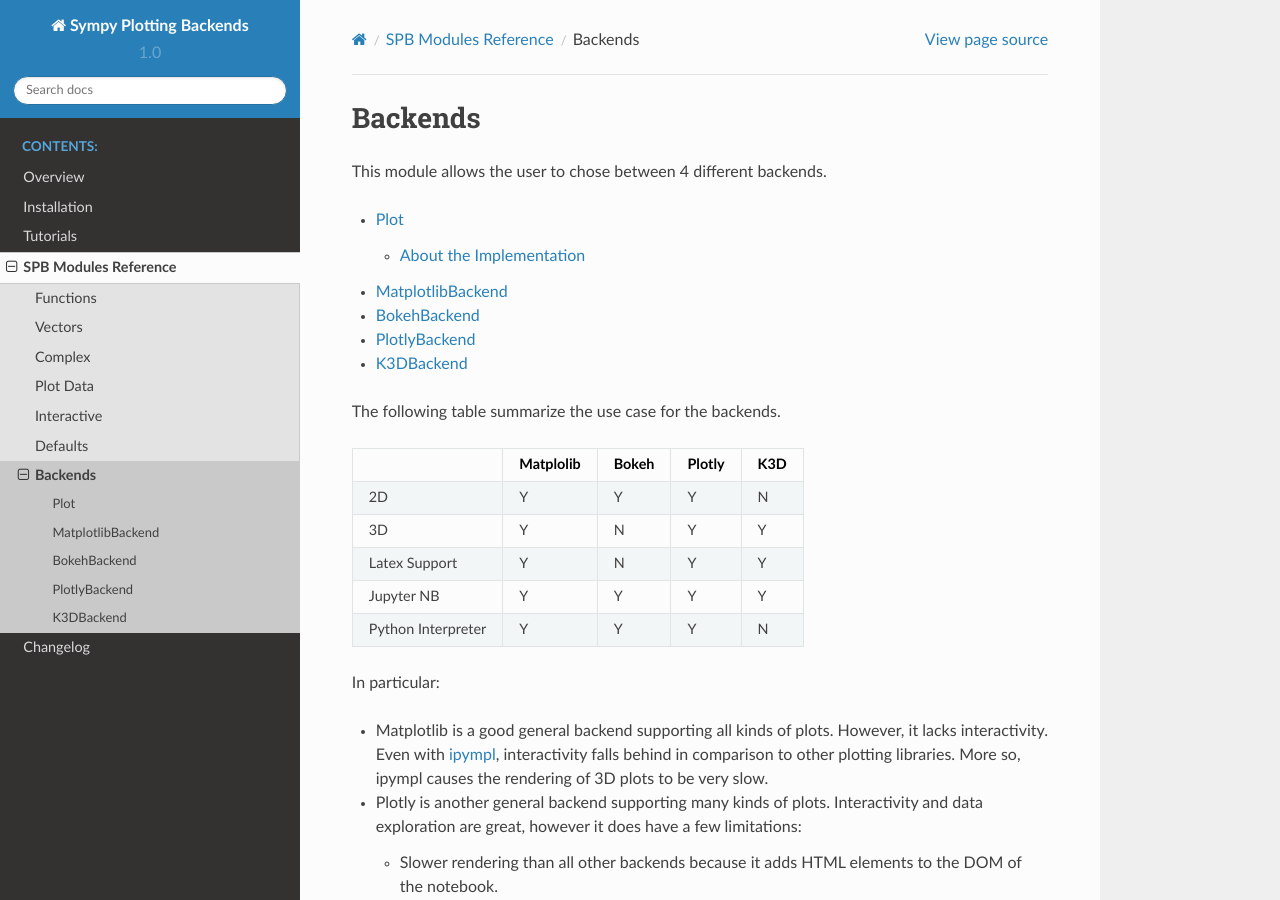
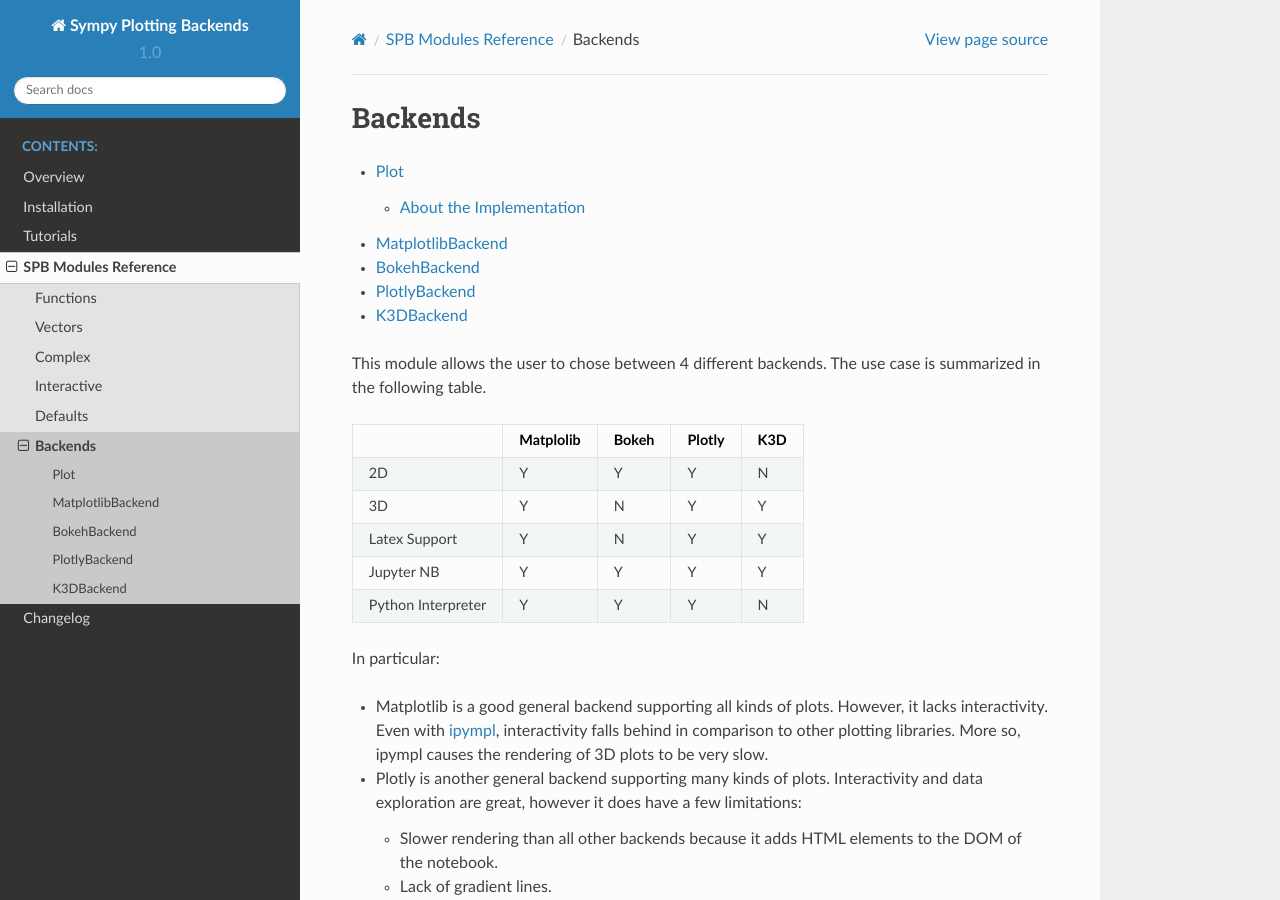
Before and after one commit to Davide-sd/sympy-plot-backends, a Sphinx documentation site: the page built from doc/source/modules/backends/index.rst, in a window 1280 px wide and 900 px high. Built offline with Sphinx 7.4.7 and the Read the Docs theme 2.0.0, drawn with Linux system fonts in a browser that asks for light colours.

Commit message:
updated documentation

```diff
--- a/doc/source/modules/backends/index.rst
+++ b/doc/source/modules/backends/index.rst
@@ -1,7 +1,6 @@
 Backends
 --------
 
-This module allows the user to chose between 4 different backends.
 
 .. toctree::
    :maxdepth: 2
@@ -12,8 +11,8 @@ This module allows the user to chose between 4 different backends.
    plotly.rst
    k3d.rst
 
-
-The following table summarize the use case for the backends.
+This module allows the user to chose between 4 different backends.
+The use case is summarized in the following table.
 
 +------------------------+-----------+-------+--------+------+
 |                        | Matplolib | Bokeh | Plotly |  K3D |
--- a/doc/source/modules/index.rst
+++ b/doc/source/modules/index.rst
@@ -13,7 +13,6 @@ This document is automatically generated using spb's docstrings.
    functions.rst
    vectors.rst
    ccomplex.rst
-   plot_data.rst
    interactive.rst
    defaults.rst
    backends/index.rst
```
